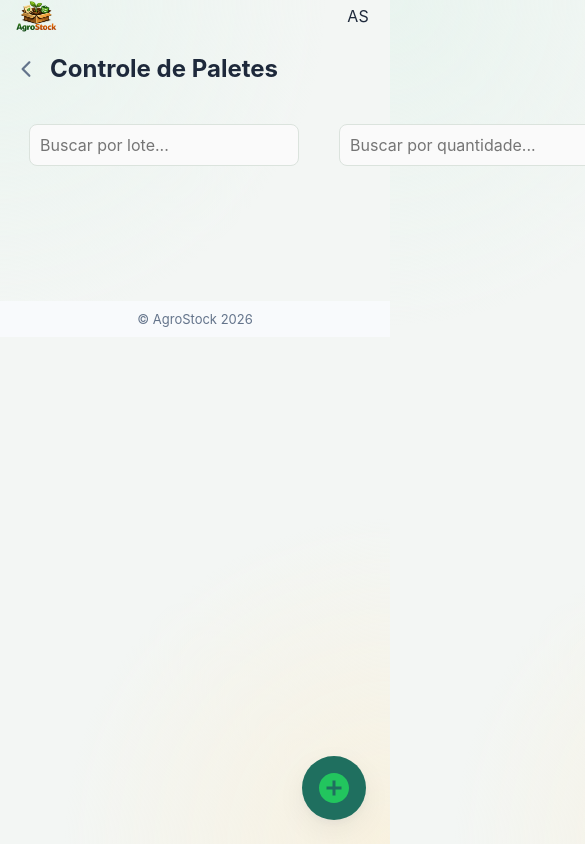
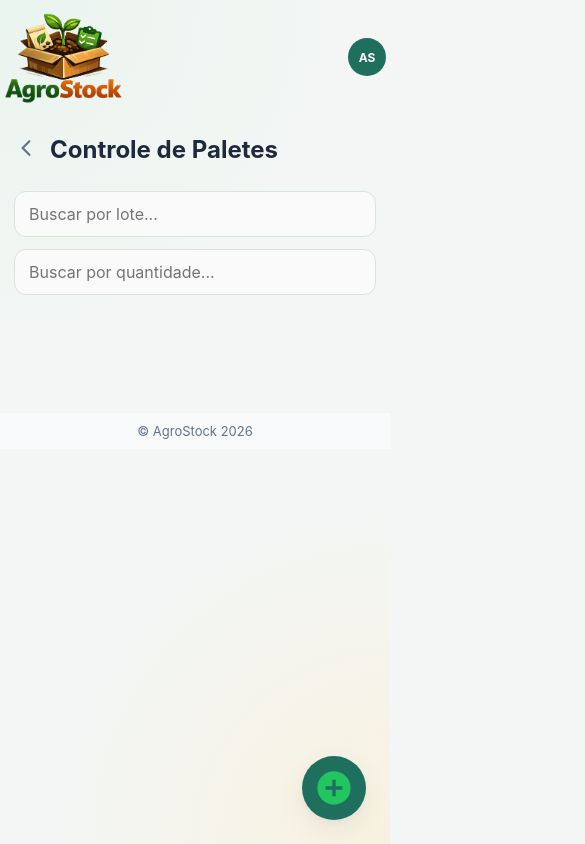
Before and after one commit to michael-max-web/AgroStock, a React (Vite) app: page /lista-produtos in a window 390 px wide. Shown: the top 844 px of the page, 585 px wide, since content can reach past the window. Built offline with nearby package versions, Linux system fonts and the light colour scheme.

Commit message:
Correção de responsividade

```diff
--- a/src/componentes/Avatar/Avatar.css
+++ b/src/componentes/Avatar/Avatar.css
@@ -1,14 +1,30 @@
 .avatar__root {
-  background-color: var(--cor-cinza);
-  width: 32px;
-  height: 32px;
+  background: var(--cor-primaria);
+
+  width: 38px;
+  height: 38px;
+
+  min-width: 38px;
+
   border-radius: 50%;
-  display: grid;
-  place-content: center;
-  color: var(--cor-texto-claro);
+
+  display: flex;
+  justify-content: center;
+  align-items: center;
+
+  color: white;
+
+  font-size: 12px;
+  font-weight: 700;
+
+  overflow: hidden;
 }
 
 .avatar__root img {
+  width: 100%;
+  height: 100%;
+
+  object-fit: cover;
+
   border-radius: 50%;
-  width: 100%;
 }
--- a/src/componentes/Cabecalho/Cabecalho.css
+++ b/src/componentes/Cabecalho/Cabecalho.css
@@ -1,7 +1,26 @@
 .cabecalho__root {
-  background-color: var(--cor-primaria-clara);
+  width: 100%;
+
+  min-height: 70px;
+
   display: flex;
   justify-content: space-between;
   align-items: center;
-  padding: 0 16px;
+
+  padding: 14px 20px;
 }
+
+.cabecalho__root img {
+  width: 140px;
+  height: auto;
+}
+
+@media (max-width: 768px) {
+  .cabecalho__root {
+    padding: 10px 4px;
+  }
+
+  .cabecalho__root img {
+    width: 120px;
+  }
+}
--- a/src/componentes/Principal/Principal.css
+++ b/src/componentes/Principal/Principal.css
@@ -13,6 +13,8 @@
   gap: 12px;
 
   margin-bottom: 26px;
+
+  flex-wrap: wrap;
 }
 
 .principal__titulo h2 {
@@ -20,6 +22,8 @@
   font-weight: 700;
 
   color: var(--cor-texto);
+
+  word-break: break-word;
 }
 
 .principal__titulo svg {
@@ -28,6 +32,8 @@
   color: var(--cor-texto-secundario);
 
   transition: 0.2s ease;
+
+  min-width: 24px;
 }
 
 .principal__titulo svg:hover {
@@ -37,10 +43,15 @@
 
 @media (max-width: 768px) {
   .principal__root {
-    padding: 22px 14px 120px;
+    padding: 22px 14px 100px;
+  }
+
+  .principal__titulo {
+    align-items: flex-start;
   }
 
   .principal__titulo h2 {
     font-size: 24px;
+    line-height: 1.2;
   }
 }
--- a/src/index.css
+++ b/src/index.css
@@ -27,16 +27,20 @@
   margin: 0;
   padding: 0;
   box-sizing: border-box;
-  font-family: "Inter", sans-serif;
 }
 
 html,
 body,
 #root {
   min-height: 100vh;
+  width: 100%;
+
+  overflow-x: hidden;
 }
 
 body {
+  font-family: "Inter", sans-serif;
+
   background:
     radial-gradient(circle at top left, #e9f4ef 0%, transparent 35%),
     radial-gradient(circle at bottom right, #f8f1df 0%, transparent 35%),
@@ -45,8 +49,26 @@ body {
   color: var(--cor-texto);
 }
 
+img {
+  max-width: 100%;
+  height: auto;
+
+  display: block;
+}
+
 button,
 input,
-select {
+select,
+textarea {
   font: inherit;
 }
+
+button {
+  cursor: pointer;
+  border: none;
+}
+
+a {
+  text-decoration: none;
+  color: inherit;
+}
--- a/src/paginas/ListaProdutos/ListaProdutos.css
+++ b/src/paginas/ListaProdutos/ListaProdutos.css
@@ -1,43 +1,61 @@
 .container-tabela {
-  margin: 20px;
+  margin-top: 20px;
+
   background: var(--cor-card);
+
   border-radius: var(--radius);
+
   padding: 20px;
+
   border: 1px solid var(--cor-borda);
+
+  overflow-x: auto;
 }
 
-/* busca */
 .busca-container {
   display: flex;
-  gap: 10px;
-  margin-bottom: 16px;
+  gap: 12px;
+
+  margin-top: 12px;
+  margin-bottom: 18px;
 }
 
 .input-busca {
-  margin: 15px;
   flex: 1;
-  padding: 10px;
-  border-radius: 8px;
+
+  width: 100%;
+
+  padding: 12px 14px;
+
+  border-radius: 12px;
+
   border: 1px solid var(--cor-borda);
+
   background: #fafafa;
 }
 
-/* tabela */
 .tabela {
   width: 100%;
+  min-width: 700px;
+
   border-collapse: collapse;
 }
 
 .tabela th {
   font-size: 12px;
+
   text-transform: uppercase;
+
   color: var(--cor-texto-secundario);
+
   padding: 10px;
+
   text-align: left;
 }
 
 .tabela td {
   padding: 12px 10px;
+
   border-top: 1px solid var(--cor-borda);
 }
 
@@ -45,33 +63,47 @@
   background: #f9fafb;
 }
 
-/* input */
 .input-qtd {
-  width: 60px;
-  padding: 5px;
-  border-radius: 6px;
+  width: 70px;
+
+  padding: 6px;
+
+  border-radius: 8px;
+
   border: 1px solid var(--cor-borda);
 }
 
-/* botão excluir */
 .btn-excluir {
   background: transparent;
+
   border: none;
+
   color: var(--cor-erro);
+
   cursor: pointer;
+
+  font-weight: 600;
 }
 
-/* botão adicionar */
 .botao-adicionar {
   position: fixed;
+
   bottom: 24px;
   right: 24px;
+
   background: var(--cor-primaria);
+
   color: white;
+
   border-radius: 50%;
+
   padding: 14px;
+
   box-shadow: var(--shadow);
+
   cursor: pointer;
+
+  z-index: 999;
 }
 
 .botao-adicionar:hover {
@@ -84,24 +116,42 @@
 
 .card {
   background: var(--cor-card);
-  border-radius: var(--radius);
-  padding: 14px;
-  margin-bottom: 10px;
+
+  border-radius: 20px;
+
+  padding: 18px;
+
+  margin-top: 16px;
+
   border: 1px solid var(--cor-borda);
+
+  box-shadow: var(--shadow);
 }
 
 .card-header {
-  font-weight: 600;
-  margin-bottom: 6px;
+  font-size: 18px;
+  font-weight: 700;
+
+  margin-bottom: 12px;
+}
+
+.card-body {
+  display: flex;
+  flex-direction: column;
+  gap: 10px;
 }
 
 .card-body p {
   font-size: 14px;
+
   color: var(--cor-texto-secundario);
+
+  word-break: break-word;
 }
 
 .card-footer {
-  margin-top: 8px;
+  margin-top: 14px;
+
   text-align: right;
 }
 
@@ -117,4 +167,15 @@
   .busca-container {
     flex-direction: column;
   }
+
+  .input-busca {
+    margin: 0;
+  }
+
+  .botao-adicionar {
+    width: 64px;
+    height: 64px;
+
+    padding: 12px;
+  }
 }
--- a/src/paginas/ListaProdutos/ListaProdutos.jsx
+++ b/src/paginas/ListaProdutos/ListaProdutos.jsx
@@ -63,7 +63,7 @@ function ListaProdutos() {
     <Principal voltarPara="/" titulo="Controle de Paletes">
 
       {/* 🔍 BUSCAS */}
-      <div style={{ display: "flex", gap: "10px", marginTop: "10px" }}>
+      <div className="busca-container">
   <input
     type="text"
     placeholder="Buscar por lote..."
--- a/src/paginas/PaginaInicial/PaginaInicial.css
+++ b/src/paginas/PaginaInicial/PaginaInicial.css
@@ -1,7 +1,5 @@
 .pagina-inicial {
-  min-height: calc(100vh - 60px);
-
-  margin: 0;
+  min-height: 100vh;
 
   display: flex;
   justify-content: center;
@@ -18,10 +16,6 @@
 
   background-size: cover;
   background-position: center;
-
-  overflow: hidden;
-
-  box-shadow: var(--shadow);
 }
 
 .pagina-inicial__card {
@@ -45,41 +39,18 @@
 .pagina-inicial__conteudo {
   display: flex;
   flex-direction: column;
+
   gap: 22px;
-}
-
-.pagina-inicial__tag {
-  width: fit-content;
-
-  background: rgba(31, 111, 95, 0.12);
-
-  color: var(--cor-primaria);
-
-  padding: 8px 14px;
-
-  border-radius: 999px;
-
-  font-size: 13px;
-  font-weight: 700;
-
-  letter-spacing: 1px;
-  text-transform: uppercase;
 }
 
 .pagina-inicial__conteudo h1 {
   font-size: 42px;
+
   line-height: 1.1;
 
   color: var(--cor-texto);
 
   font-weight: 800;
-}
-
-.pagina-inicial__conteudo p {
-  color: var(--cor-texto-secundario);
-
-  font-size: 16px;
-  line-height: 1.6;
 }
 
 .pagina-inicial__botoes {
@@ -136,13 +107,11 @@
 
 @media (max-width: 768px) {
   .pagina-inicial {
-    min-height: 72vh;
-
-    border-radius: 22px;
+    padding: 16px;
   }
 
   .pagina-inicial__card {
-    padding: 28px 22px;
+    padding: 28px 20px;
 
     border-radius: 24px;
   }
@@ -151,7 +120,9 @@
     font-size: 30px;
   }
 
-  .pagina-inicial__conteudo p {
+  .botao-home {
+    padding: 14px;
+
     font-size: 14px;
   }
 }
```
Lines whose indentation alone changed are shown as unchanged.
